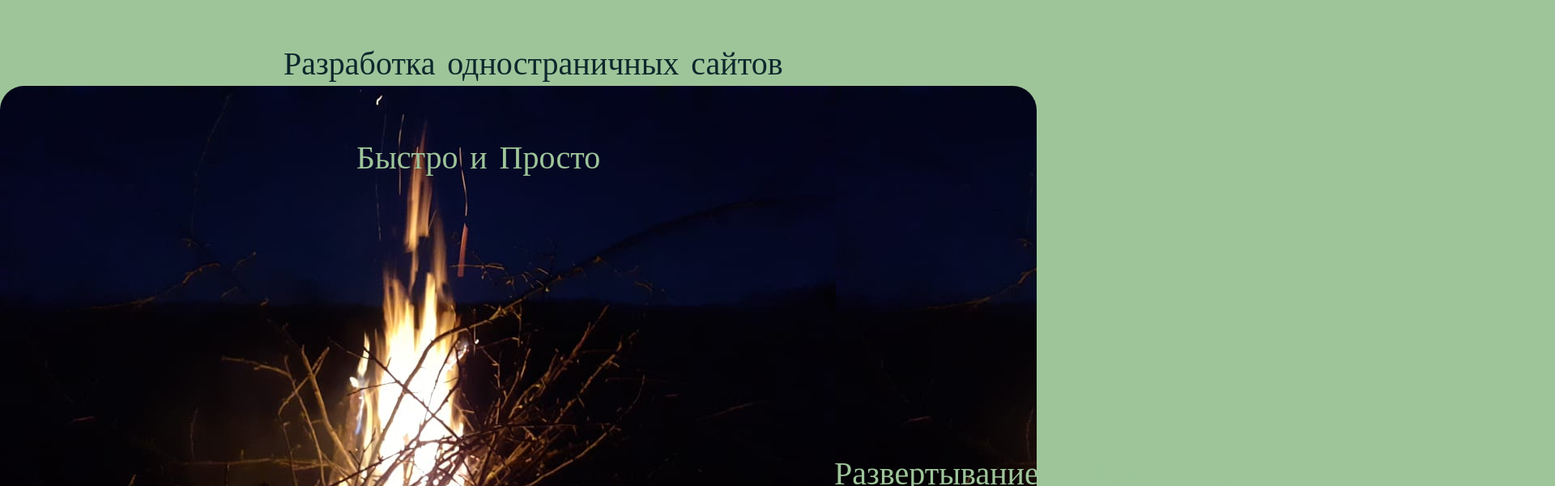
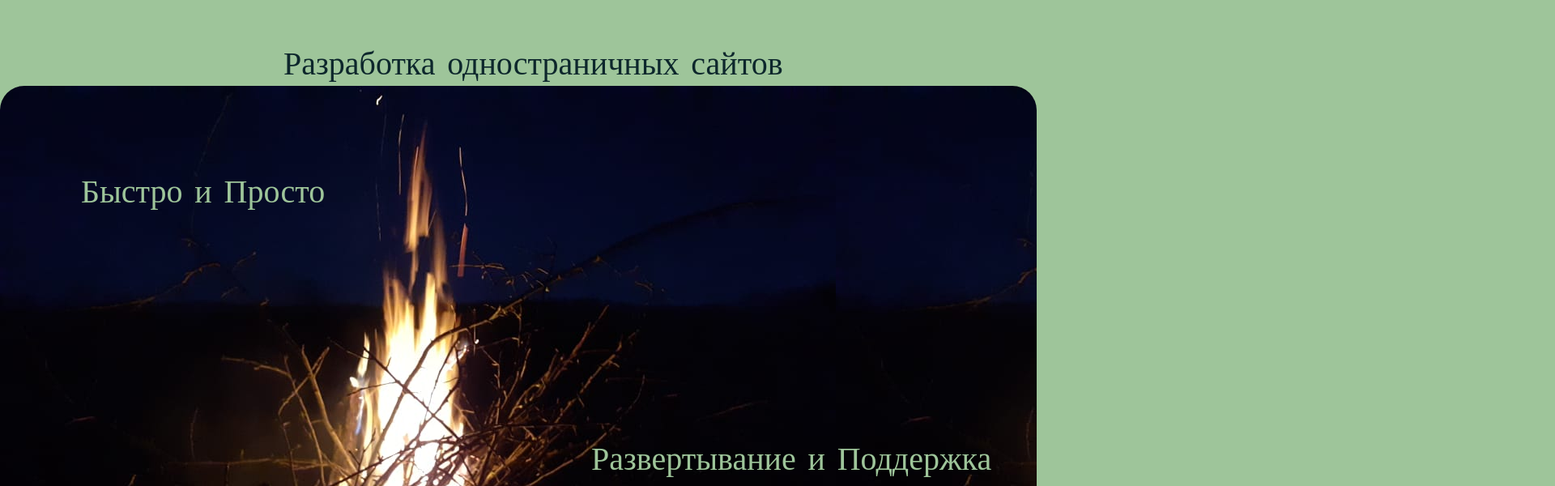
Before and after one commit to Swoopchinsky/art-community, a React (Create React App) app: page / in a window 1280 px wide. Shown: the part 776-1376 px from the top of the page at 81% size, 1920 px wide, since content can reach past the window. Built offline with nearby package versions, Linux system fonts and the light colour scheme; a web font is replaced by a local one.

Commit message:
Poneslas'

```diff
--- a/src/index.css
+++ b/src/index.css
@@ -70,23 +70,24 @@ info .infoblock {
     width: 100%;
     height: 580px;
     font-size: 40px;
+    position: relative;
 }
 
 info .infoblock::after {
     content: 'Быстро и Просто';
     position: absolute;
-    width: 1500px;
-    top: 940px;
-    left: 440px;
+    width: 500px;
+    top: 100px;
+    left: 100px;
     color: #9ec59a;
 }
 
 info .infoblock::before {
     content: 'Развертывание и Поддержка';
     position: absolute;
-    width: 1500px;
-    top: 1330px;
-    left: 1030px;
+    width: 700px;
+    top: 430px;
+    left: 730px;
     color: #9ec59a;
 }
 
```
